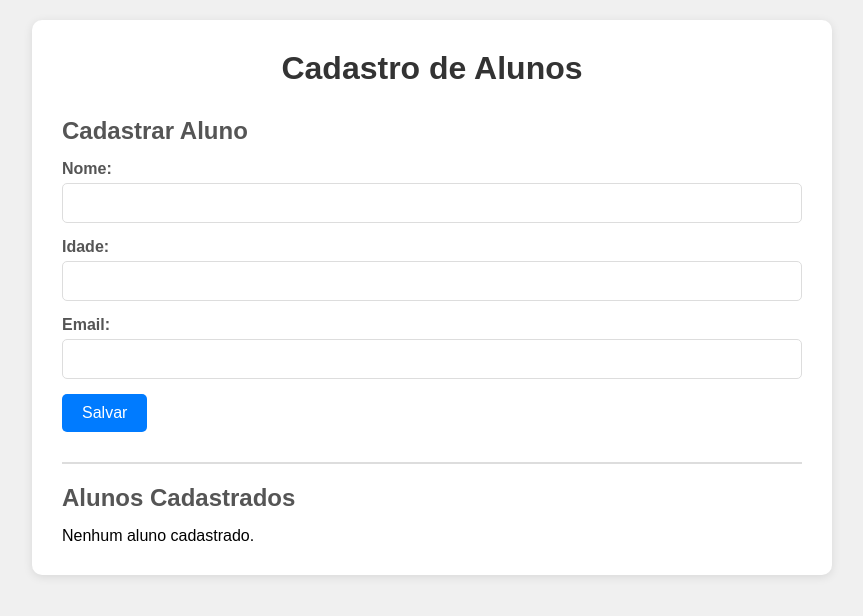
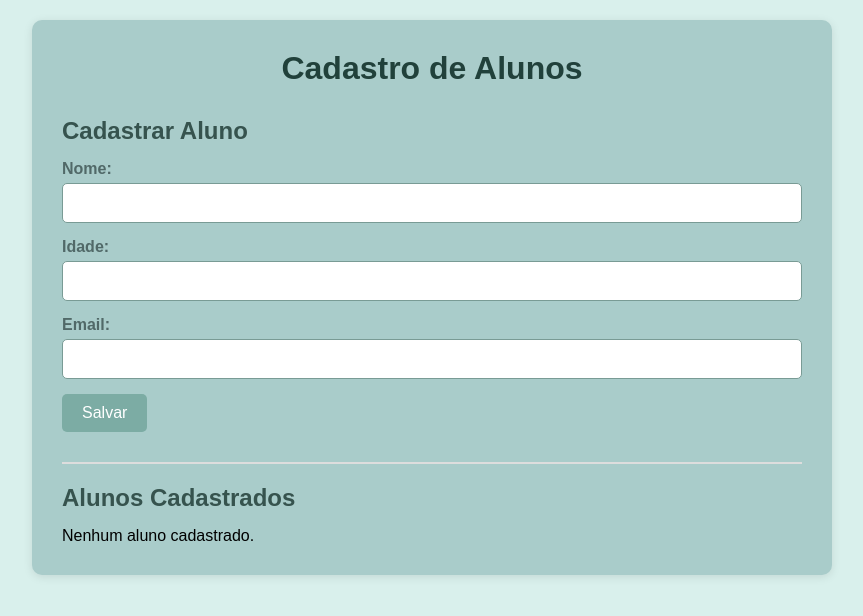
Before and after one commit to Rute21/ATV_projeto_crud, a plain HTML site: page index.html in a window 1280 px wide. Shown: the whole page, without its empty margins (208-1071 px from the left). Drawn offline with Linux system fonts and the light colour scheme.

Commit message:
Ana Rute Da Silva Santos

```diff
--- a/css/style.css
+++ b/css/style.css
@@ -6,14 +6,14 @@
 
 body {
     font-family: Arial, sans-serif;
-    background-color: #f0f0f0;
+    background-color: #d9f0ec;
     padding: 20px;
 }
 
 .container {
     max-width: 800px;
     margin: 0 auto;
-    background-color: white;
+    background-color: rgb(169, 204, 202);
     padding: 30px;
     border-radius: 10px;
     box-shadow: 0 2px 10px rgba(0,0,0,0.1);
@@ -21,12 +21,12 @@ body {
 
 h1 {
     text-align: center;
-    color: #333;
+    color:  #21413b;
     margin-bottom: 30px;
 }
 
 h2 {
-    color: #555;
+    color:  #36534e;
     margin-bottom: 15px;
 }
 
@@ -38,20 +38,20 @@ label {
     display: block;
     margin-bottom: 5px;
     font-weight: bold;
-    color: #555;
+    color: #516968;
 }
 
 input {
     width: 100%;
     padding: 10px;
     margin-bottom: 15px;
-    border: 1px solid #ddd;
+    border: 1px solid  #799b95;
     border-radius: 5px;
     font-size: 16px;
 }
 
 button {
-    background-color: #007bff;
+    background-color: #7caca4;
     color: white;
     padding: 10px 20px;
     border: none;
@@ -98,3 +98,9 @@ button:hover {
 .aluno-item button:last-of-type:hover {
     background-color: #c82333;
 }
+
+/*h1  #21413b;
+h2 #36534e;
+label  #555;
+input  #799b95;
+button  #7caca4;/*
```
